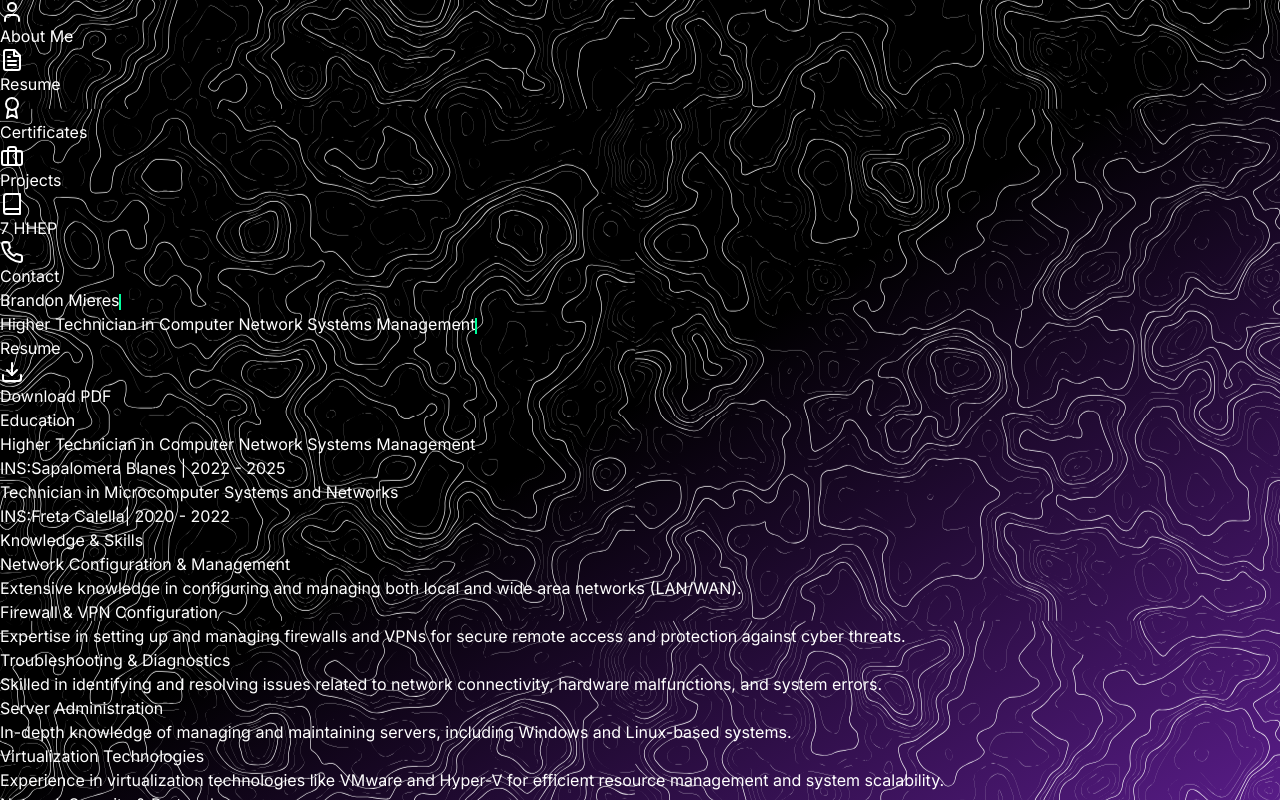
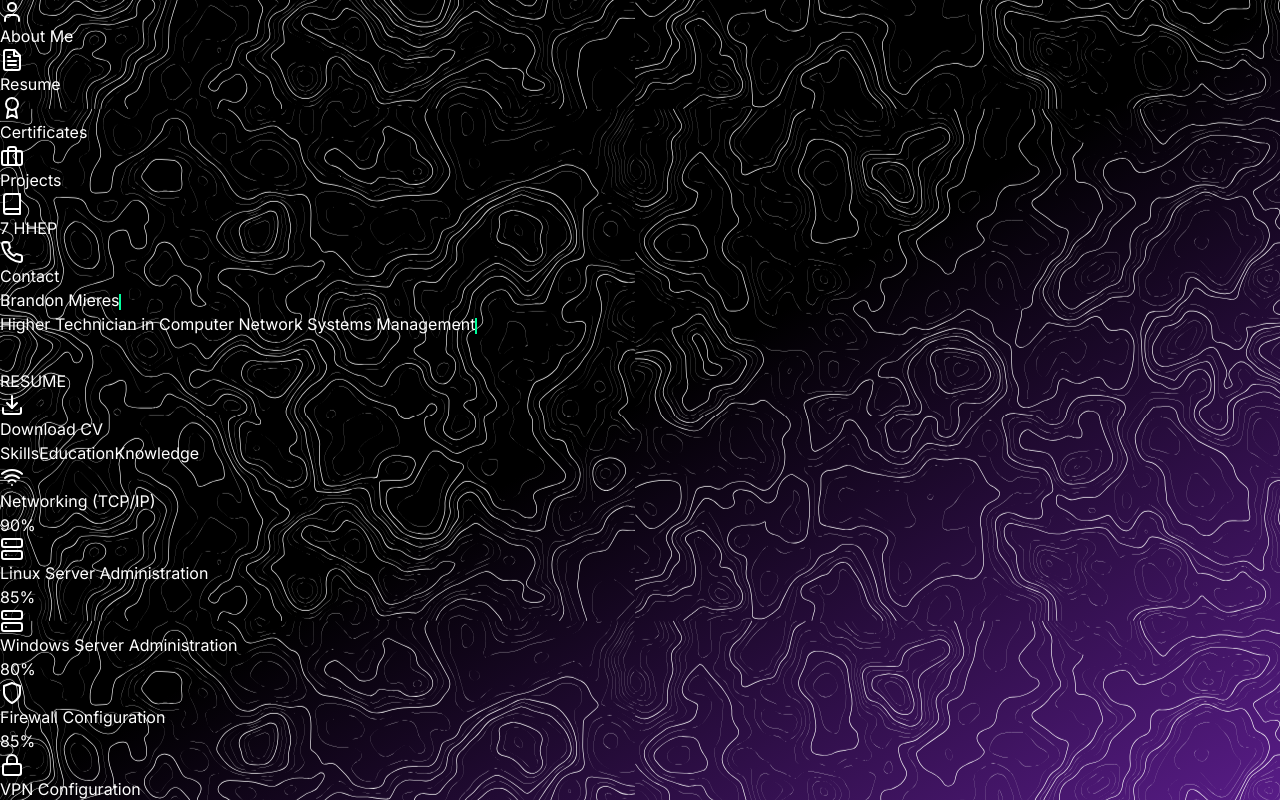
Before and after one commit to BrandonMieres/PortfolioReact, a Next.js app in the folder project/: page /portfolio in a window 1280 px wide. Both pictures are taken after a click on the button "Resume". Built offline with nearby package versions, Linux system fonts and the light colour scheme.

Commit message:
Update Resume.tsx

```diff
--- a/project/components/sections/Resume.tsx
+++ b/project/components/sections/Resume.tsx
@@ -1,7 +1,7 @@
 'use client'
 
-import React from 'react'
-import { motion } from 'framer-motion'
+import React, { useState } from 'react'
+import { motion, AnimatePresence } from 'framer-motion'
 import { Download, Server, Shield, Wifi, Router, Cloud, Lock, Cpu } from 'lucide-react'
 
 const skills = [
@@ -14,99 +14,277 @@ const skills = [
   { name: 'DNS & DHCP Management', level: 80, icon: <Router className="w-6 h-6 text-indigo-500" /> },
   { name: 'Network Troubleshooting', level: 85, icon: <Cpu className="w-6 h-6 text-orange-400" /> },
   { name: 'Routing and Switching', level: 75, icon: <Router className="w-6 h-6 text-teal-500" /> },
-  { name: 'Virtualization (VMware, Oracle VM)', level: 70, icon: <Cloud className="w-6 h-6 text-gray-400" /> },
+  { name: 'Virtualization (VMware, Hyper-V)', level: 70, icon: <Cloud className="w-6 h-6 text-gray-400" /> },
 ]
 
 export default function Resume() {
+  const [activeSection, setActiveSection] = useState('skills')
+
+  const containerVariants = {
+    hidden: { opacity: 0 },
+    visible: {
+      opacity: 1,
+      transition: {
+        staggerChildren: 0.1
+      }
+    }
+  }
+
+  const itemVariants = {
+    hidden: { opacity: 0, y: 20 },
+    visible: { opacity: 1, y: 0 }
+  }
+
   return (
     <motion.section
       key="resume"
-      initial={{ opacity: 0, x: -100 }}
-      animate={{ opacity: 1, x: 0 }}
-      exit={{ opacity: 0, x: 100 }}
+      initial={{ opacity: 0 }}
+      animate={{ opacity: 1 }}
+      exit={{ opacity: 0 }}
       transition={{ duration: 0.5 }}
-      className="space-y-8"
+      className="relative"
     >
-      <div className="bg-white bg-opacity-10 backdrop-blur-lg rounded-xl p-8 shadow-lg border border-purple-500 hover:border-pink-500 transition-all duration-300">
-        <div className="flex justify-between items-center mb-6">
-          <h2 className="text-3xl font-semibold text-pink-400">Resume</h2>
-          <a
+      {/* Decorative Futuristic Elements */}
+      <div className="absolute inset-0 overflow-hidden pointer-events-none">
+        <div className="absolute top-0 left-0 w-32 h-32 bg-purple-500 opacity-10 rounded-full blur-3xl transform -translate-x-1/2 -translate-y-1/2"></div>
+        <div className="absolute bottom-0 right-0 w-64 h-64 bg-pink-500 opacity-10 rounded-full blur-3xl transform translate-x-1/2 translate-y-1/2"></div>
+        <motion.div
+          className="absolute top-1/4 right-1/4 w-2 h-2 bg-purple-400 rounded-full"
+          animate={{
+            scale: [1, 2, 1],
+            opacity: [0.7, 1, 0.7]
+          }}
+          transition={{
+            duration: 3,
+            repeat: Infinity,
+            ease: "easeInOut"
+          }}
+        />
+        <motion.div
+          className="absolute bottom-1/3 left-1/3 w-1 h-20 bg-gradient-to-b from-purple-500 to-transparent"
+          animate={{
+            height: [20, 40, 20],
+            opacity: [0.5, 0.8, 0.5]
+          }}
+          transition={{
+            duration: 4,
+            repeat: Infinity,
+            ease: "easeInOut"
+          }}
+        />
+      </div>
+
+      <div className="bg-black bg-opacity-90 backdrop-blur-xl rounded-2xl p-8 shadow-2xl border border-purple-500/50 relative z-10 overflow-hidden">
+        {/* Animated border effect */}
+        <div className="absolute inset-px rounded-2xl overflow-hidden pointer-events-none">
+          <div className="absolute inset-0 bg-gradient-to-r from-gray-700/0 via-gray-700/30 to-gray-700/0 animate-pulse"></div>
+          <motion.div
+            className="absolute -inset-1 bg-gradient-to-r from-gray-800 to-gray-900 opacity-30"
+            animate={{
+              backgroundPosition: ['0% 50%', '100% 50%', '0% 50%'],
+            }}
+            transition={{
+              duration: 15,
+              ease: "linear",
+              repeat: Infinity,
+            }}
+            style={{
+              backgroundSize: '200% 200%',
+            }}
+          />
+        </div>
+
+        <div className="flex justify-between items-center mb-8">
+          <motion.h2
+            className="text-4xl font-bold text-white"
+            initial={{ opacity: 0, y: -20 }}
+            animate={{ opacity: 1, y: 0 }}
+            transition={{ duration: 0.5 }}
+          >
+            <span className="relative">
+              RESUME
+              <motion.span
+                className="absolute -bottom-1 left-0 h-1 bg-gradient-to-r from-purple-400 to-pink-400"
+                initial={{ width: 0 }}
+                animate={{ width: '100%' }}
+                transition={{ duration: 0.8, delay: 0.2 }}
+              />
+            </span>
+          </motion.h2>
+          <motion.a
             href="/MyCV.pdf"
             download
-            className="flex items-center px-4 py-2 bg-pink-600 text-white rounded-full hover:bg-pink-700 transition-colors duration-300"
+            className="group flex items-center px-6 py-3 bg-gradient-to-r from-purple-600 to-pink-600 text-white rounded-full hover:shadow-lg hover:shadow-purple-500/20 transition-all duration-300 relative overflow-hidden"
+            whileHover={{ scale: 1.05 }}
+            whileTap={{ scale: 0.95 }}
           >
-            <Download className="w-5 h-5 mr-2" />
-            Download PDF
-          </a>
+            <span className="absolute inset-0 bg-gradient-to-r from-pink-600 to-purple-600 opacity-0 group-hover:opacity-100 transition-opacity duration-300"></span>
+            <Download className="w-5 h-5 mr-2 relative z-10" />
+            <span className="relative z-10">Download CV</span>
+          </motion.a>
         </div>
-        <div className="space-y-6">
-          <div>
-            <h3 className="text-2xl font-semibold mb-2 text-purple-400">Education</h3>
-            <ul className="space-y-2">
-              <li>
-                <h4 className="text-xl font-semibold text-pink-300">Higher Technician in Computer Network Systems Management</h4>
-                <p className="text-gray-400">INS:Sapalomera Blanes | 2022 - 2025</p>
-              </li>
-              <li>
-                <h4 className="text-xl font-semibold text-pink-300">Technician in Microcomputer Systems and Networks</h4>
-                <p className="text-gray-400">INS:Freta Calella| 2020 - 2022</p>
-              </li>
-            </ul>
+
+        {/* Navigation Tabs */}
+        <div className="flex mb-6 space-x-1 bg-black p-1 rounded-full justify-center md:justify-start">
+          {['skills', 'education', 'knowledge'].map((section) => (
+            <motion.button
+              key={section}
+              className={`px-4 py-2 rounded-full text-sm font-medium transition-all duration-300 ${
+                activeSection === section
+                  ? 'bg-gradient-to-r from-purple-600 to-pink-600 text-white shadow-lg'
+                  : 'text-gray-400 hover:text-white'
+              }`}
+              onClick={() => setActiveSection(section)}
+              whileHover={{ scale: 1.05 }}
+              whileTap={{ scale: 0.95 }}
+            >
+              {section.charAt(0).toUpperCase() + section.slice(1)}
+            </motion.button>
+          ))}
         </div>
-          <div>
-            <h3 className="text-2xl font-semibold mb-2 text-purple-400">Knowledge & Skills</h3>
-            <ul className="space-y-4">
-              <li>
-                <h4 className="text-xl font-semibold text-pink-300">Network Configuration & Management</h4>
-                <p className="text-gray-400">Extensive knowledge in configuring and managing both local and wide area networks (LAN/WAN).</p>
-              </li>
-              <li>
-                <h4 className="text-xl font-semibold text-pink-300">Firewall & VPN Configuration</h4>
-                <p className="text-gray-400">Expertise in setting up and managing firewalls and VPNs for secure remote access and protection against cyber threats.</p>
-              </li>
-              <li>
-                <h4 className="text-xl font-semibold text-pink-300">Troubleshooting & Diagnostics</h4>
-                <p className="text-gray-400">Skilled in identifying and resolving issues related to network connectivity, hardware malfunctions, and system errors.</p>
-              </li>
-              <li>
-                <h4 className="text-xl font-semibold text-pink-300">Server Administration</h4>
-                <p className="text-gray-400">In-depth knowledge of managing and maintaining servers, including Windows and Linux-based systems.</p>
-              </li>
-              <li>
-                <h4 className="text-xl font-semibold text-pink-300">Virtualization Technologies</h4>
-                <p className="text-gray-400">Experience in virtualization technologies like VMware and Hyper-V for efficient resource management and system scalability.</p>
-              </li>
-              <li>
-                <h4 className="text-xl font-semibold text-pink-300">Network Security & Protocols</h4>
-                <p className="text-gray-400">Proficient in securing networks, configuring security protocols, and ensuring compliance with security standards.</p>
-              </li>
-            </ul>
+
+        <AnimatePresence mode="wait">
+          <motion.div
+            key={activeSection}
+            initial={{ opacity: 0, y: 20 }}
+            animate={{ opacity: 1, y: 0 }}
+            exit={{ opacity: 0, y: -20 }}
+            transition={{ duration: 0.3 }}
+            className="min-h-80"
+          >
+            {activeSection === 'skills' && (
+              <motion.div
+                className="grid grid-cols-1 md:grid-cols-2 gap-6"
+                variants={containerVariants}
+                initial="hidden"
+                animate="visible"
+              >
+                {skills.map((skill) => (
+                  <motion.div key={skill.name} variants={itemVariants} className="group">
+                    <div className="p-4 rounded-xl bg-black border border-purple-500/20 hover:border-pink-500/50 transition-all duration-300 hover:shadow-lg hover:shadow-purple-500/10">
+                      <div className="flex items-center justify-between mb-3">
+                        <div className="flex items-center">
+                          <motion.div
+                            whileHover={{ rotate: 360 }}
+                            transition={{ duration: 0.5 }}
+                            className="mr-3"
+                          >
+                            {skill.icon}
+                          </motion.div>
+                          <span className="text-gray-300 font-medium">{skill.name}</span>
                         </div>
-          <div>
-            <h3 className="text-2xl font-semibold mb-2 text-purple-400">Skills</h3>
-            <div className="grid grid-cols-1 md:grid-cols-2 gap-4">
-              {skills.map((skill) => (
-                <div key={skill.name} className="space-y-2">
-                  <div className="flex items-center justify-between">
-                    <div className="flex items-center">
-                      {skill.icon}
-                      <span className="ml-2 text-gray-300">{skill.name}</span>
+                        <span className="text-pink-400 font-bold">{skill.level}%</span>
                       </div>
-                    <span className="text-pink-400">{skill.level}%</span>
-                  </div>
-                  <div className="w-full bg-gray-700 rounded-full h-2.5">
+                      <div className="w-full bg-gray-800 rounded-full h-2 overflow-hidden">
                         <motion.div
-                      className="bg-gradient-to-r from-purple-600 to-pink-600 h-2.5 rounded-full"
+                          className="h-full rounded-full bg-gradient-to-r from-purple-600 to-pink-600 relative"
                           initial={{ width: 0 }}
                           animate={{ width: `${skill.level}%` }}
-                      transition={{ duration: 1, ease: "easeOut" }}
-                    />
+                          transition={{ duration: 1, ease: "easeOut", delay: 0.2 }}
+                        >
+                          <div className="absolute inset-0 bg-gradient-to-r from-transparent via-white/30 to-transparent animate-pulse"></div>
+                        </motion.div>
                       </div>
                     </div>
+                  </motion.div>
                 ))}
+              </motion.div>
+            )}
+
+            {activeSection === 'education' && (
+              <motion.div
+                variants={containerVariants}
+                initial="hidden"
+                animate="visible"
+                className="space-y-6"
+              >
+                <motion.div variants={itemVariants} className="relative">
+                  <div className="absolute left-0 top-0 bottom-0 w-1 bg-gradient-to-b from-purple-600 to-pink-600 rounded-full"></div>
+                  <div className="ml-6 p-6 rounded-xl bg-black border border-purple-500/20 hover:border-pink-500/50 transition-all duration-300">
+                    <h4 className="text-xl font-bold text-white">Higher Technician in Computer Network Systems Management</h4>
+                    <p className="text-gray-400 mt-2 flex items-center">
+                      <span className="inline-block w-3 h-3 rounded-full bg-purple-500 mr-2"></span>
+                      INS:Sapalomera Blanes | 2022 - 2025
+                    </p>
+                    <div className="mt-3 h-0.5 w-full bg-gradient-to-r from-purple-500/20 to-transparent"></div>
                   </div>
+                </motion.div>
+
+                <motion.div variants={itemVariants} className="relative">
+                  <div className="absolute left-0 top-0 bottom-0 w-1 bg-gradient-to-b from-purple-600 to-pink-600 rounded-full"></div>
+                  <div className="ml-6 p-6 rounded-xl bg-black border border-purple-500/20 hover:border-pink-500/50 transition-all duration-300">
+                    <h4 className="text-xl font-bold text-white">Technician in Microcomputer Systems and Networks</h4>
+                    <p className="text-gray-400 mt-2 flex items-center">
+                      <span className="inline-block w-3 h-3 rounded-full bg-purple-500 mr-2"></span>
+                      INS:Freta Calella | 2020 - 2022
+                    </p>
+                    <div className="mt-3 h-0.5 w-full bg-gradient-to-r from-purple-500/20 to-transparent"></div>
                   </div>
+                </motion.div>
+              </motion.div>
+            )}
+
+            {activeSection === 'knowledge' && (
+              <motion.div
+                variants={containerVariants}
+                initial="hidden"
+                animate="visible"
+                className="grid grid-cols-1 md:grid-cols-2 gap-6"
+              >
+                {[
+                  {
+                    title: "Network Configuration & Management",
+                    desc: "Extensive knowledge in configuring and managing both local and wide area networks (LAN/WAN).",
+                    icon: <Wifi className="w-6 h-6 text-purple-400" />
+                  },
+                  {
+                    title: "Firewall & VPN Configuration",
+                    desc: "Expertise in setting up and managing firewalls and VPNs for secure remote access and protection against cyber threats.",
+                    icon: <Shield className="w-6 h-6 text-pink-400" />
+                  },
+                  {
+                    title: "Troubleshooting & Diagnostics",
+                    desc: "Skilled in identifying and resolving issues related to network connectivity, hardware malfunctions, and system errors.",
+                    icon: <Cpu className="w-6 h-6 text-indigo-400" />
+                  },
+                  {
+                    title: "Server Administration",
+                    desc: "In-depth knowledge of managing and maintaining servers, including Windows and Linux-based systems.",
+                    icon: <Server className="w-6 h-6 text-blue-400" />
+                  },
+                  {
+                    title: "Virtualization Technologies",
+                    desc: "Experience in virtualization technologies like VMware and Hyper-V for efficient resource management and system scalability.",
+                    icon: <Cloud className="w-6 h-6 text-gray-400" />
+                  },
+                  {
+                    title: "Network Security & Protocols",
+                    desc: "Proficient in securing networks, configuring security protocols, and ensuring compliance with security standards.",
+                    icon: <Lock className="w-6 h-6 text-yellow-400" />
+                  }
+                ].map((item, index) => (
+                  <motion.div key={index} variants={itemVariants}>
+                    <div className="p-6 rounded-xl bg-black border border-purple-500/20 hover:border-pink-500/50 transition-all duration-300 h-full group hover:bg-black">
+                      <motion.div
+                        className="mb-4 p-3 rounded-full bg-purple-900/30 inline-block"
+                        whileHover={{ rotate: 360 }}
+                        transition={{ duration: 0.5 }}
+                      >
+                        {item.icon}
+                      </motion.div>
+                      <h4 className="text-xl font-bold mb-2 text-white group-hover:text-pink-300 transition-all duration-300">
+                        {item.title}
+                      </h4>
+                      <p className="text-gray-400 group-hover:text-gray-300 transition-colors duration-300">
+                        {item.desc}
+                      </p>
                     </div>
+                  </motion.div>
+                ))}
+              </motion.div>
+            )}
+          </motion.div>
+        </AnimatePresence>
       </div>
     </motion.section>
   )
```
Lines whose indentation alone changed are shown as unchanged.
